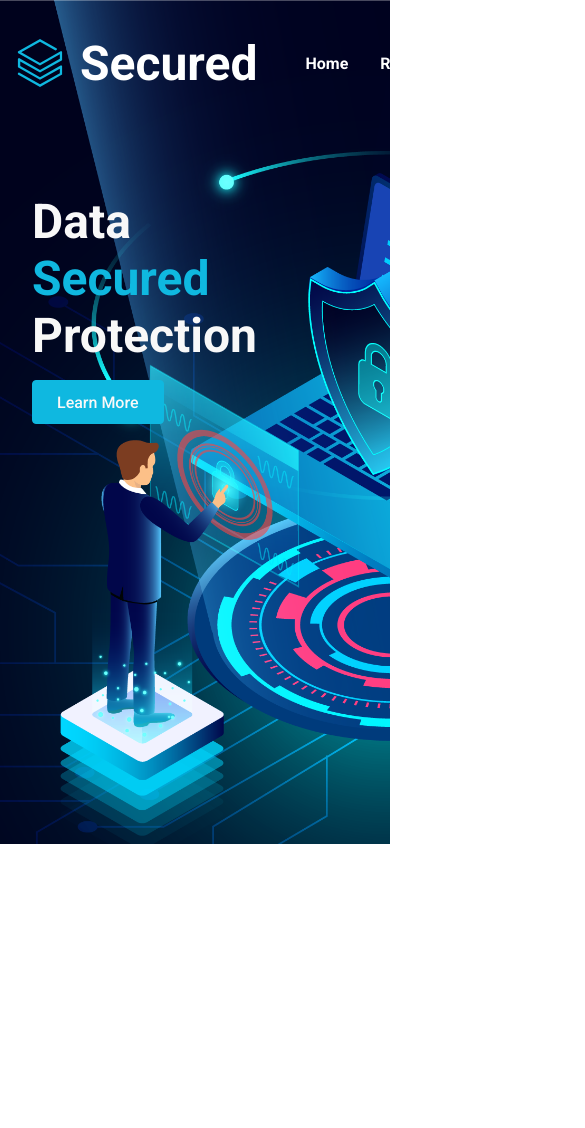
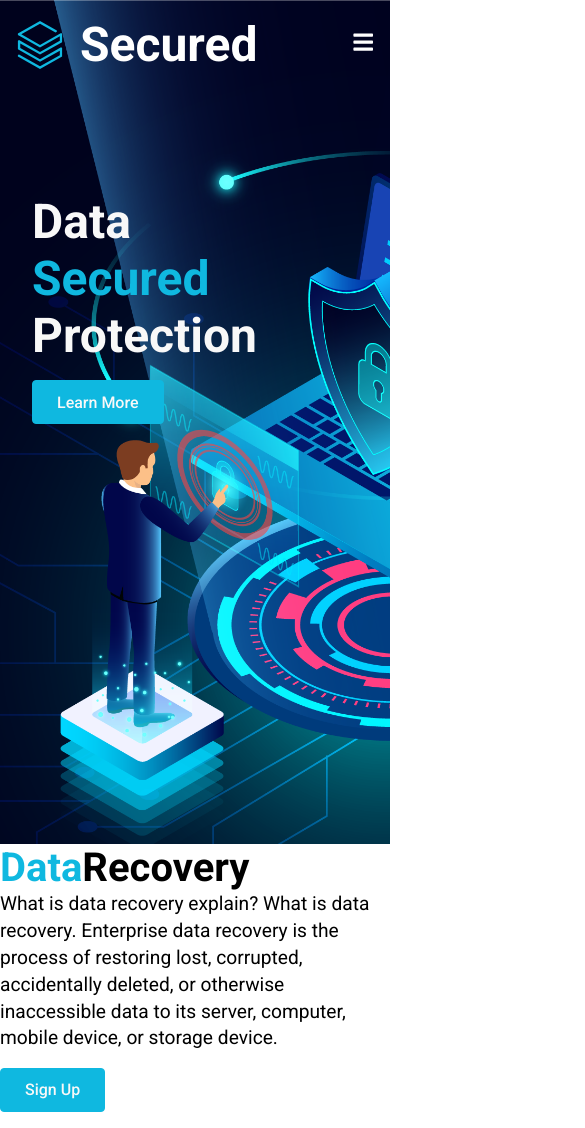
Before and after one commit to Mo-Aziz/secured-data-landing-page, a React (Create React App) app: page / in a window 390 px wide. Shown: the top 1128 px of the page, 585 px wide, since content can reach past the window. Before the commit the page ends 844 px from the top, so only its background shows below. Built offline with nearby package versions, Linux system fonts and the light colour scheme.

Commit message:
Finished styling the toggling hamburger menu, started the data section

```diff
--- a/src/App.js
+++ b/src/App.js
@@ -1,4 +1,5 @@
 import React from "react";
+import Data from "./components/data/Data";
 import Hero from "./components/hero/Hero";
 import Navbar from "./components/navbar/Navbar";
 
@@ -6,6 +7,7 @@ function App() {
   return <>
   <Navbar/>
 <Hero/>
+<Data/>
   </>;
 }
 
--- /dev/null
+++ b/src/components/data/Data.js
@@ -0,0 +1,19 @@
+import React from 'react'
+import './DataStyles.css';
+
+const Data = () => {
+  return (
+    <div className='data'>
+        <div className='container'>
+            <div className='content'>
+                <h2><span>Data</span>Recovery</h2>
+                <p>What is data recovery explain?
+What is data recovery. Enterprise data recovery is the process of restoring lost, corrupted, accidentally deleted, or otherwise inaccessible data to its server, computer, mobile device, or storage device.</p>
+                <button>Sign Up</button>
+            </div>
+        </div>
+    </div>
+  )
+}
+
+export default Data
--- a/src/components/navbar/Navbar.js
+++ b/src/components/navbar/Navbar.js
@@ -1,18 +1,22 @@
-import React from "react";
+import React, { useState } from "react";
 import "./NavbarStyles.css";
-import {SiDatabricks} from 'react-icons/si';
-import {FaBars} from 'react-icons/fa'
+import { SiDatabricks } from "react-icons/si";
+import { FaBars,FaTimes } from "react-icons/fa";
 
 function Navbar() {
+    const [nav,setNav]= useState(false)
+    const handleNav = () => setNav(!nav)
+
   return (
     <div className="navbar">
-      < div className="container">
+      <div className="container">
+        {/* logo container */}
         <div className="logo">
-        <SiDatabricks className='icon'/>
+          <SiDatabricks className="icon" />
           <h1>Secured</h1>
         </div>
-        {/* links */}
-        <ul className='nav-menu'>
+        {/* nav-menu links */}
+        <ul className={nav ? "nav-menu active": "nav-menu"}>
           <li>Home</li>
           <li>Recovery</li>
           <li>Cloud</li>
@@ -20,10 +24,11 @@ function Navbar() {
           <button>Sign in</button>
         </ul>
 
-        <div className="hamburger-icon">
-        <FaBars className="icon"/>
+        <div className="hamburger-icon" onClick={handleNav}>
+            {!nav ? (<FaBars className="icon"/>) : (<FaTimes className="icon"/>)
+            }
+
         </div>
-
       </div>
     </div>
   );
--- a/src/components/navbar/NavbarStyles.css
+++ b/src/components/navbar/NavbarStyles.css
@@ -1,52 +1,80 @@
-.navbar{
+.navbar {
   width: 100%;
-    height:100px;
-    position:absolute;
+  height: 100px;
+  position: absolute;
   z-index: 10;
 }
 
-.navbar .container{
+.navbar .container {
   display: flex;
   justify-content: space-between;
   align-items: center;
 }
 
-.navbar .logo{
+.navbar .logo {
   display: flex;
-    align-items:center;
-    color:#fff;
+  align-items: center;
+  color: #fff;
   margin: 1rem;
 }
-.navbar .logo .icon{
+.navbar .logo .icon {
   font-size: 3rem;
   margin-right: 1rem;
-    color: var(--primary-color)
+  color: var(--primary-color);
 }
-.hamburger-icon{
+.hamburger-icon {
   display: none;
   padding: 1rem;
 }
-.navbar .nav-menu{
-    height:100%;
+.navbar .nav-menu {
+  height: 100%;
   align-items: center;
   display: flex;
   padding: 1rem;
 }
-.navbar li{
+.navbar li {
   padding: 1rem;
   font-weight: 600;
-    color:#fff;
+  color: #fff;
 }
-.navbar .icon{
-    font-size: 1.4rem;
-    color:#fff;
+.navbar li:hover{
+    transition: 0.3s ease;
+    color: grey;
+    font-size: 1.5rem;
 }
 
-@media screen and (max-width:940px){
-    .navbar .hamburger-icon{
-        display: block;
-    }
-    .navbar .nav-menu{
+.navbar .icon {
+  font-size: 1.4rem;
+  color: #fff;
 
 }
+
+@media screen and (max-width: 940px) {
+  .navbar .hamburger-icon {
+    display: block;
+    z-index: 10;
   }
+  .navbar .nav-menu {
+    position: absolute;
+    flex-direction: column;
+    width: 100%;
+    height: 100vh;
+    top: 0;
+    left:-100%;
+    align-items: center;
+    justify-content: center;
+    background: rgba(0, 0, 0, 0.8);
+    transition: 0.5s ease-in;
+  }
+
+   .navbar .active{
+    left: 0;
+  }
+  .navbar li {
+    margin-right: 1rem;
+    font-size: 2rem;
+  }
+  .navbar button {
+    font-size: 1.8rem;
+  }
+}
--- a/src/index.css
+++ b/src/index.css
@@ -1,4 +1,4 @@
-/* roboto font */
+/* roboto google font */
 @import url("https://fonts.googleapis.com/css2?family=Roboto:wght@100;300;400;500;700;900&display=swap");
 
 
@@ -36,6 +36,7 @@ ul {
   list-style-type: none;
 }
 
+
 a {
   text-decoration: none;
   color: #fff;
@@ -72,6 +73,11 @@ button {
   border-radius: 4px;
 }
 
+button:hover{
+  background-color: #47dcff;
+  border: 1px solid #47dcff;
+}
+
 @media screen and (max-width: 940px) {
   h1 {
     font-size: 3rem;
```
Also changed, not shown: src/components/data/DataStyles.css (added), 1 other file (tests, documents, lock files or other folders). Lines whose indentation alone changed are shown as unchanged.
